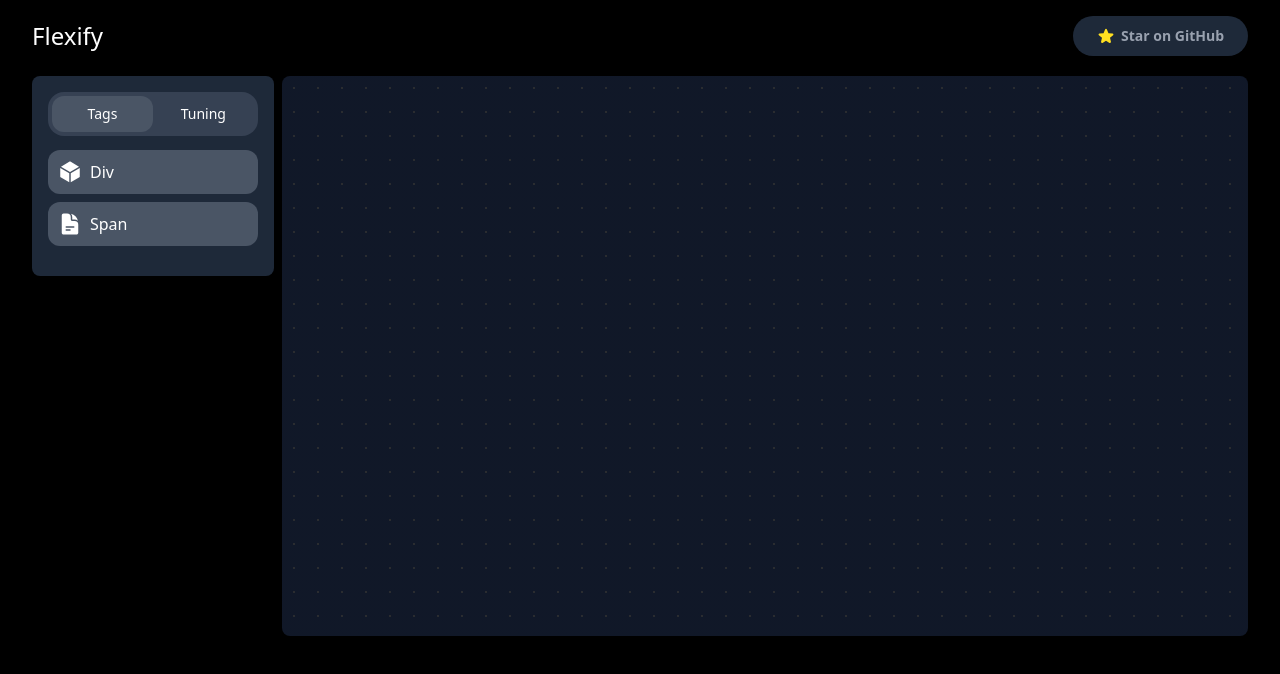
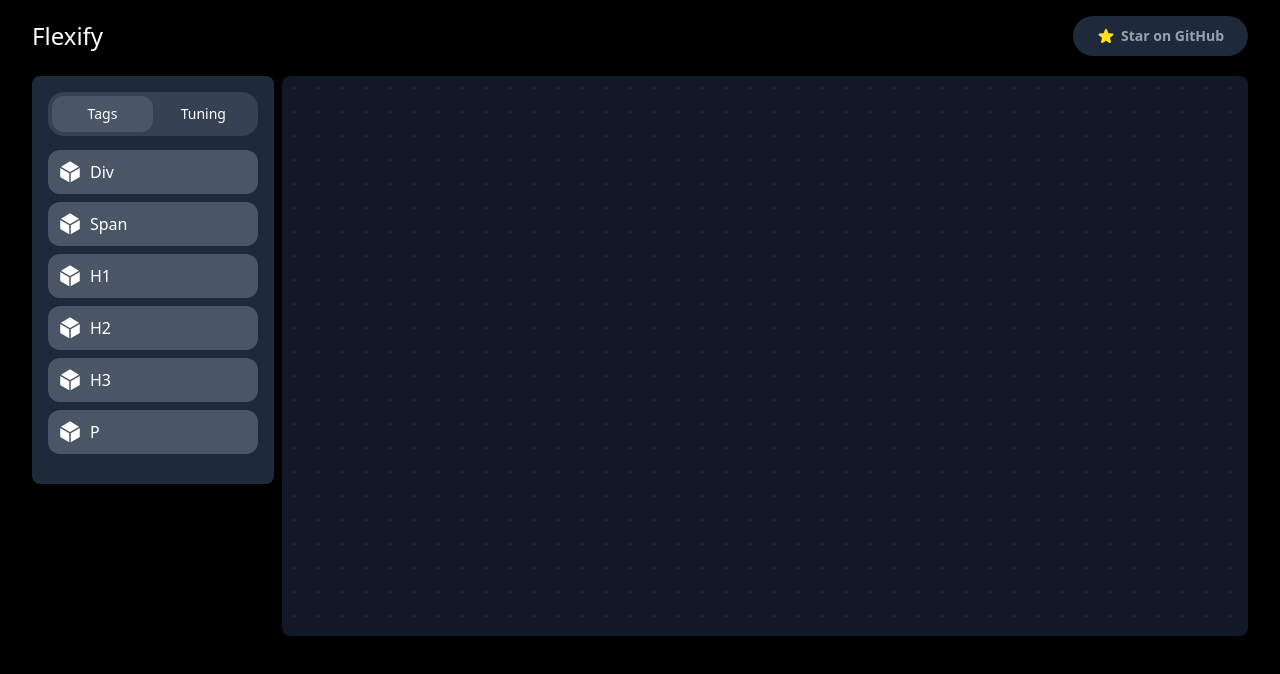
Before and after one commit to abdumalik-developer/flexify, a Vue app: page / in a window 1280 px wide. Shown: the top 674 px of the page. Built offline with nearby package versions, Linux system fonts and the light colour scheme.

Commit message:
Draggable list of tags is ready

```diff
--- a/src/components/Tag.vue
+++ b/src/components/Tag.vue
@@ -1,13 +1,40 @@
 <script setup>
+import { CubeIcon } from '@heroicons/vue/24/solid';
+import { ref, useTemplateRef } from 'vue';
+
+const rootElement = useTemplateRef('rootElement');
+
+let isDragged = ref(false)
+
+const props = defineProps({
+    tag: Object
+})
+
+defineExpose({
+    getRect: function(){
+        return rootElement.value.getBoundingClientRect();
+    },
+    tag: props.tag
+});
+
+
 </script>
 <template>
-    <div class="bg-gray-600 p-2.5 rounded-xl text-white cursor-grab">
+    <div  ref="rootElement"  :class="{
+                    'p-2.5 rounded-xl text-white cursor-grab': true,
+                    'bg-amber-300': isDragged,
+                    'bg-gray-600': !isDragged
+                    }"
+            draggable="true"
+            @dragstart="isDragged = true"
+            @dragend="isDragged = false"
+        >
          <div class="flex items-center">
             <div>
-                <slot name="icon"></slot>
+                <CubeIcon class="size-6"/>
             </div>
             <div class="ml-2">
-                <slot name="text"></slot>
+                {{ props.tag.name }}
             </div>
         </div>
     </div>
--- a/src/components/TheSidebar.vue
+++ b/src/components/TheSidebar.vue
@@ -23,7 +23,7 @@ function isActiveTab( alias )
             <SwitcherButton class="cursor-pointer" :class="{'bg-gray-600':isActiveTab(TAGS_TAB_ALIAS)}" @click="activeTab=TAGS_TAB_ALIAS">Tags</SwitcherButton>
             <SwitcherButton class="cursor-pointer" :class="{'bg-gray-600':isActiveTab(TUNING_TAB_ALIAS)}" @click="activeTab=TUNING_TAB_ALIAS">Tuning</SwitcherButton>
         </div>
-        <div class="my-3.5 flex flex-col gap-2">
+        <div>
             <TheTagsCollection v-if="isActiveTab( TAGS_TAB_ALIAS )"/>
             <TheTuningMachine v-if="isActiveTab( TUNING_TAB_ALIAS )" />
         </div>
--- a/src/components/TheTagsCollection.vue
+++ b/src/components/TheTagsCollection.vue
@@ -1,23 +1,75 @@
 <script setup>
-import Tag from './Tag.vue';
-import {CubeIcon, DocumentTextIcon} from '@heroicons/vue/24/solid';
+import { reactive, useTemplateRef } from 'vue';
+import Tag from '@/components/Tag.vue';
+
+const tagRefs = useTemplateRef("tagRefs");
+
+let draggedTag = null;
+
+const tags = reactive([
+    {
+        name: 'Div'
+    },
+    {
+        name: 'Span'
+    },
+    {
+        name: 'H1'
+    },
+    {
+        name: 'H2'
+    },
+    {
+        name: 'H3'
+    },
+    {
+        name: 'P'
+    }
+]);
+
+function dragover(ev)
+{
+
+    const mouseY = ev.clientY;
+
+    let insideElement = ( tagRefs.value.reduce( (result, current)=>{
+
+        if( current.tag.name === draggedTag.name ) return result;
+
+        if( current.getRect().y - mouseY < 0 && current.getRect().y + current.getRect().height - mouseY > 0 )
+        {
+
+            return current;
+
+        }
+
+        return result;
+
+
+    }, null));
+
+    if( !insideElement ) return;
+
+    let indexToRemove = tags.findIndex((tag)=>tag.name === draggedTag.name);
+    let indexToInsert = tags.findIndex((tag)=>tag.name === insideElement.tag.name);;
+
+    if (indexToInsert === null || indexToRemove === null) return;
+
+    tags.splice( indexToRemove, 1);
+    tags.splice( indexToInsert, 0, draggedTag );
+
+}
+
 
 </script>
 <template>
-     <Tag>
-        <template v-slot:icon>
-            <CubeIcon class="size-6"/>
-        </template>
-        <template v-slot:text>
-            Div
-        </template>
-    </Tag>
-    <Tag>
-        <template v-slot:icon>
-            <DocumentTextIcon class="size-6"/>
-        </template>
-        <template v-slot:text>
-            Span
-        </template>
-    </Tag>
+    <div class="my-3.5 flex flex-col gap-2" @dragover="dragover">
+        <Tag ref="tagRefs"
+            v-for="tag in tags"
+            :key="tag.name"
+            @dragstart="draggedTag=tag"
+            @dragend="draggedTag=null"
+            :tag="tag"
+        />
+    </div>
 </template>
--- a/src/components/TheTuningMachine.vue
+++ b/src/components/TheTuningMachine.vue
@@ -1,6 +1,6 @@
 <script></script>
 <template>
-    <div class="bg-gray-600 p-2.5 rounded-xl text-white cursor-grab">
+    <div class="my-3.5 flex flex-col gap-2 bg-gray-600 p-2.5 rounded-xl text-white cursor-grab">
          The tuning machine
     </div>
 </template>
```
